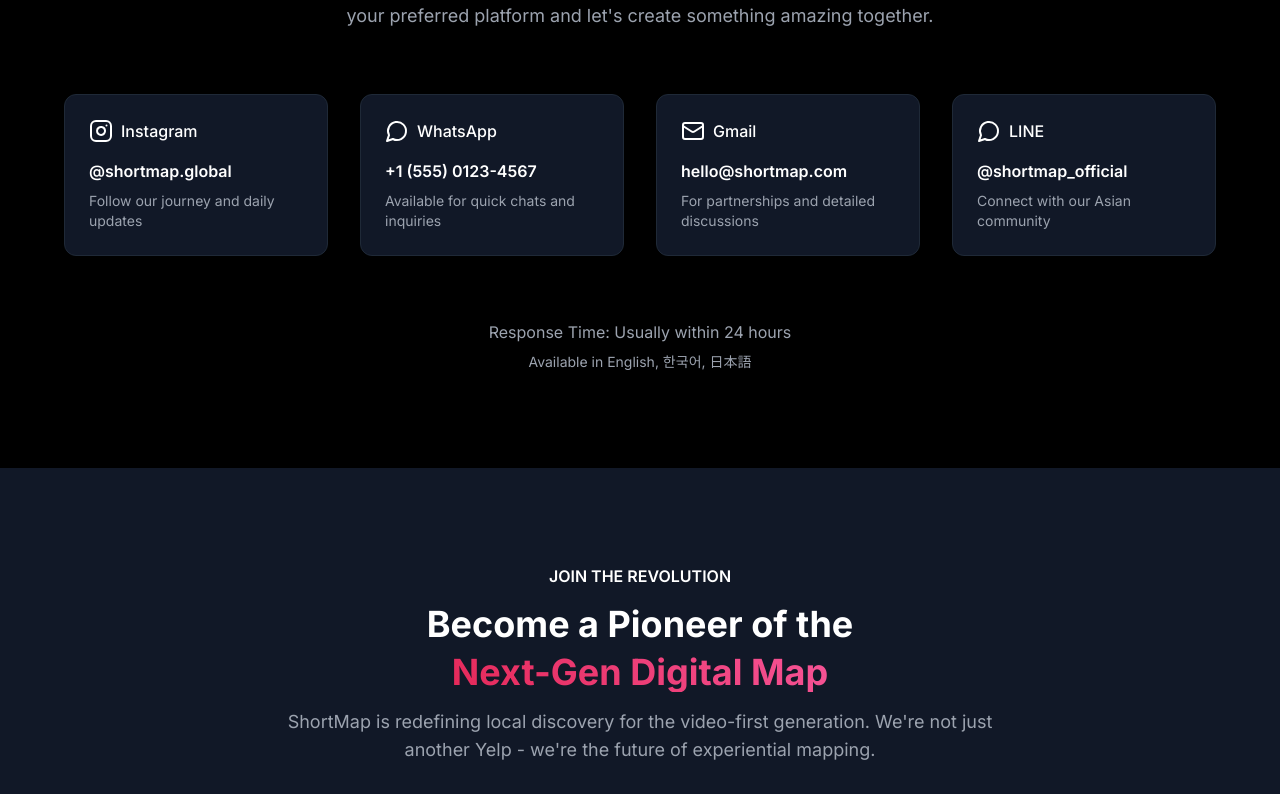
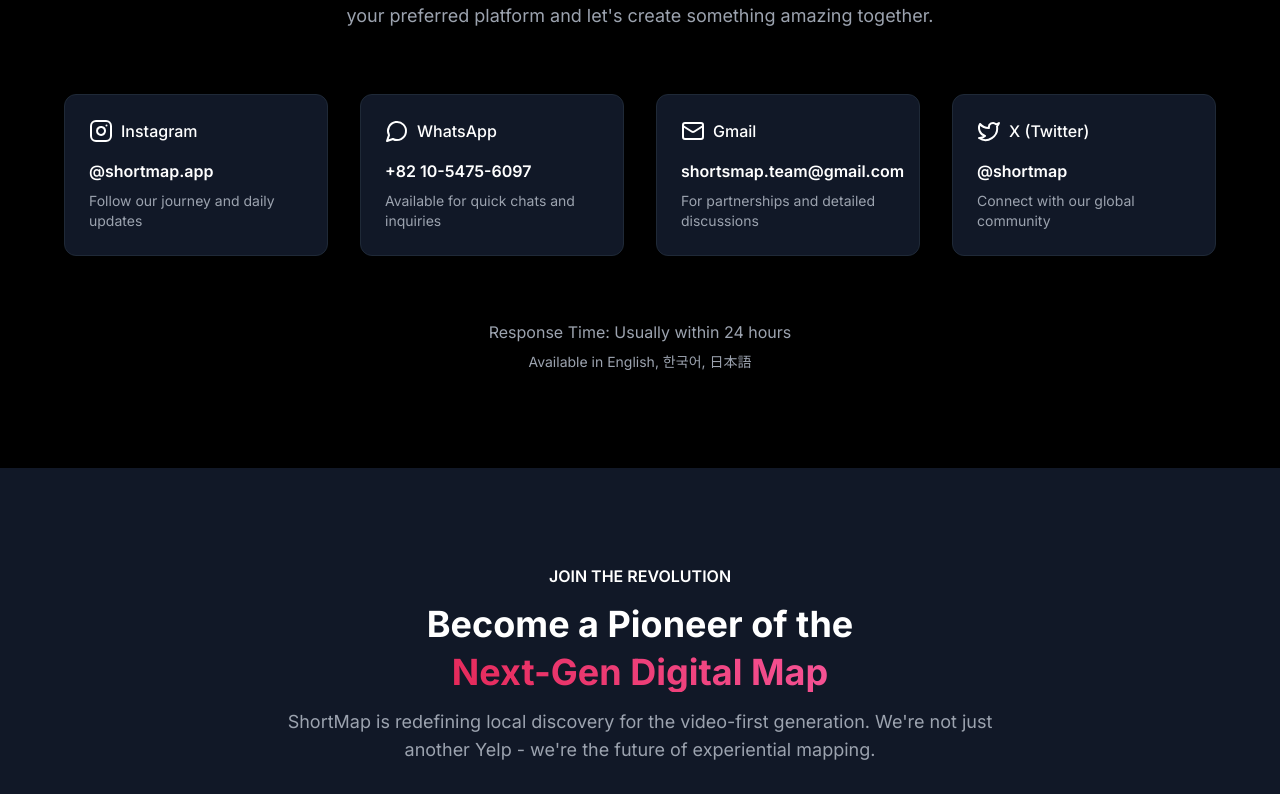
Before and after one commit to JJJiL0ng/shortmap_page, a Next.js app: page / in a window 1280 px wide. Shown: the part 1822-2616 px from the top of the page. Built offline with nearby package versions, Linux system fonts and the light colour scheme.

Commit message:
contact mail fix

```diff
--- a/src/components/landing/contact.js
+++ b/src/components/landing/contact.js
@@ -1,35 +1,35 @@
 // components/landing/Contact.js
-import { Instagram, Mail, MessageCircle } from 'lucide-react'
+import { Instagram, Mail, MessageCircle, Twitter } from 'lucide-react'
 
 export default function Contact() {
   const contactMethods = [
     {
       icon: <Instagram className="w-6 h-6" />,
       platform: "Instagram",
-      handle: "@shortmap.global",
-      link: "https://instagram.com/shortmap.global",
+      handle: "@shortmap.app",
+      link: "https://www.instagram.com/shortsmap.app",
       description: "Follow our journey and daily updates"
     },
     {
       icon: <MessageCircle className="w-6 h-6" />,
       platform: "WhatsApp",
-      handle: "+1 (555) 0123-4567",
-      link: "https://wa.me/15550123456",
+      handle: "+82 10-5475-6097",
+      link: "https://wa.me/821054756097",
       description: "Available for quick chats and inquiries"
     },
     {
       icon: <Mail className="w-6 h-6" />,
       platform: "Gmail",
-      handle: "hello@shortmap.com",
-      link: "mailto:hello@shortmap.com",
+      handle: "shortsmap.team@gmail.com",
+      link: "mailto:shortsmap.team@gmail.com",
       description: "For partnerships and detailed discussions"
     },
     {
-      icon: <MessageCircle className="w-6 h-6" />,
-      platform: "LINE",
-      handle: "@shortmap_official",
-      link: "https://line.me/ti/p/@shortmap_official",
-      description: "Connect with our Asian community"
+      icon: <Twitter className="w-6 h-6" />,
+      platform: "X (Twitter)",
+      handle: "@shortmap",
+      link: "https://x.com/shortsmap?s=21&t=ce4PjMMbTShI46JEllgUTQ",
+      description: "Connect with our global community"
     }
   ]
 
--- a/src/components/landing/hero.js
+++ b/src/components/landing/hero.js
@@ -3,6 +3,7 @@
 import { useEffect, useRef, useState } from 'react';
 import Image from 'next/image'
 import Link from 'next/link'
+import ScrollIndicator from '@/ui/common/scroll_indicatior';
 
 export default function Hero() {
     const imageRef = useRef(null);
@@ -97,23 +98,7 @@
                                         priority
                                     />
                                 </div>
-                                {/* Scroll Down Indicator */}
-                                <div className={`absolute bottom-28 left-1/2 transform -translate-x-1/2 text-center transition-opacity duration-300 ${showScroll ? 'opacity-100' : 'opacity-0'}`}>
-                                    <div className="animate-bounce mb-2">
-                                        <svg
-                                            className="w-6 h-6 text-white mx-auto"
-                                            fill="none"
-                                            strokeLinecap="round"
-                                            strokeLinejoin="round"
-                                            strokeWidth="2"
-                                            viewBox="0 0 24 24"
-                                            stroke="currentColor"
-                                        >
-                                            <path d="M19 14l-7 7m0 0l-7-7m7 7V3"></path>
-                                        </svg>
-                                    </div>
-                                    <span className="text-sm text-gray-300">Scroll to explore</span>
-                                </div>
+                                <ScrollIndicator show={showScroll} />
                             </div>
                         </div>
 
@@ -125,7 +110,7 @@
                                     alt="Desktop App Preview"
                                     width={800}
                                     height={1000}
-                                    className="w-[500px] md:w-[650px] lg:w-[800px] h-auto"
+                                    className="w-[500px] md:w-[650px] lg:w-[800px] h-auto transition-transform duration-300 hover:scale-105"
                                     priority
                                 />
                             </div>
--- a/src/components/landing/join_creator.js
+++ b/src/components/landing/join_creator.js
@@ -1,5 +1,5 @@
 // components/landing/JoinCreator.js
-import { Instagram, Mail, MessageCircle, Star } from 'lucide-react'
+import { Instagram, Mail, MessageCircle, Star, Twitter } from 'lucide-react'
 
 export default function JoinCreator() {
   const contactMethods = [
@@ -22,10 +22,10 @@
       link: "mailto:hello@shortmap.com",
     },
     {
-      icon: <MessageCircle className="w-6 h-6" />,
-      platform: "LINE",
+      icon: <Twitter className="w-6 h-6" />,
+      platform: "X (Twitter)",
       handle: "@shortmap_official",
-      link: "https://line.me/ti/p/@shortmap_official",
+      link: "https://twitter.com/shortmap_official",
     }
   ]
 
--- /dev/null
+++ b/src/ui/common/scroll_indicatior.js
@@ -0,0 +1,22 @@
+'use client';
+
+export default function ScrollIndicator({ show }) {
+    return (
+        <div className={`absolute bottom-28 left-1/2 transform -translate-x-1/2 text-center transition-opacity duration-300 ${show ? 'opacity-100' : 'opacity-0'}`}>
+            <div className="animate-bounce mb-2">
+                <svg
+                    className="w-6 h-6 text-white mx-auto"
+                    fill="none"
+                    strokeLinecap="round"
+                    strokeLinejoin="round"
+                    strokeWidth="2"
+                    viewBox="0 0 24 24"
+                    stroke="currentColor"
+                >
+                    <path d="M19 14l-7 7m0 0l-7-7m7 7V3"></path>
+                </svg>
+            </div>
+            <span className="text-sm text-gray-300">Scroll to explore</span>
+        </div>
+    );
+}
```
